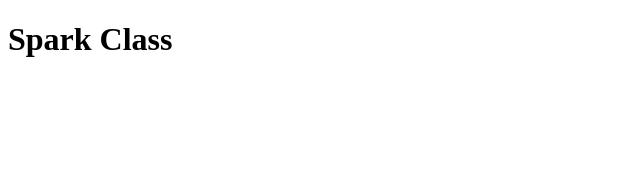
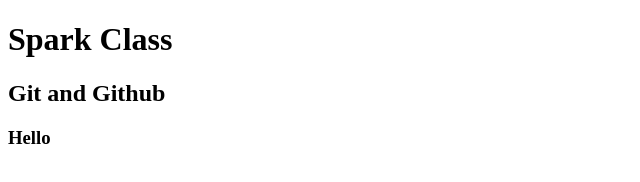
Before and after one commit to akashrwt337/git-practice, a plain HTML site: page index.html in a window 1280 px wide. Shown: the whole page, without its empty margins (0-640 px from the left). Drawn offline with Linux system fonts and the light colour scheme.

Commit message:
second commit

```diff
--- a/index.html
+++ b/index.html
@@ -7,5 +7,7 @@
 </head>
 <body>
     <h1>Spark Class</h1>
+    <h2>Git and Github</h2>
+    <h3>Hello</h3>
 </body>
 </html>
```
